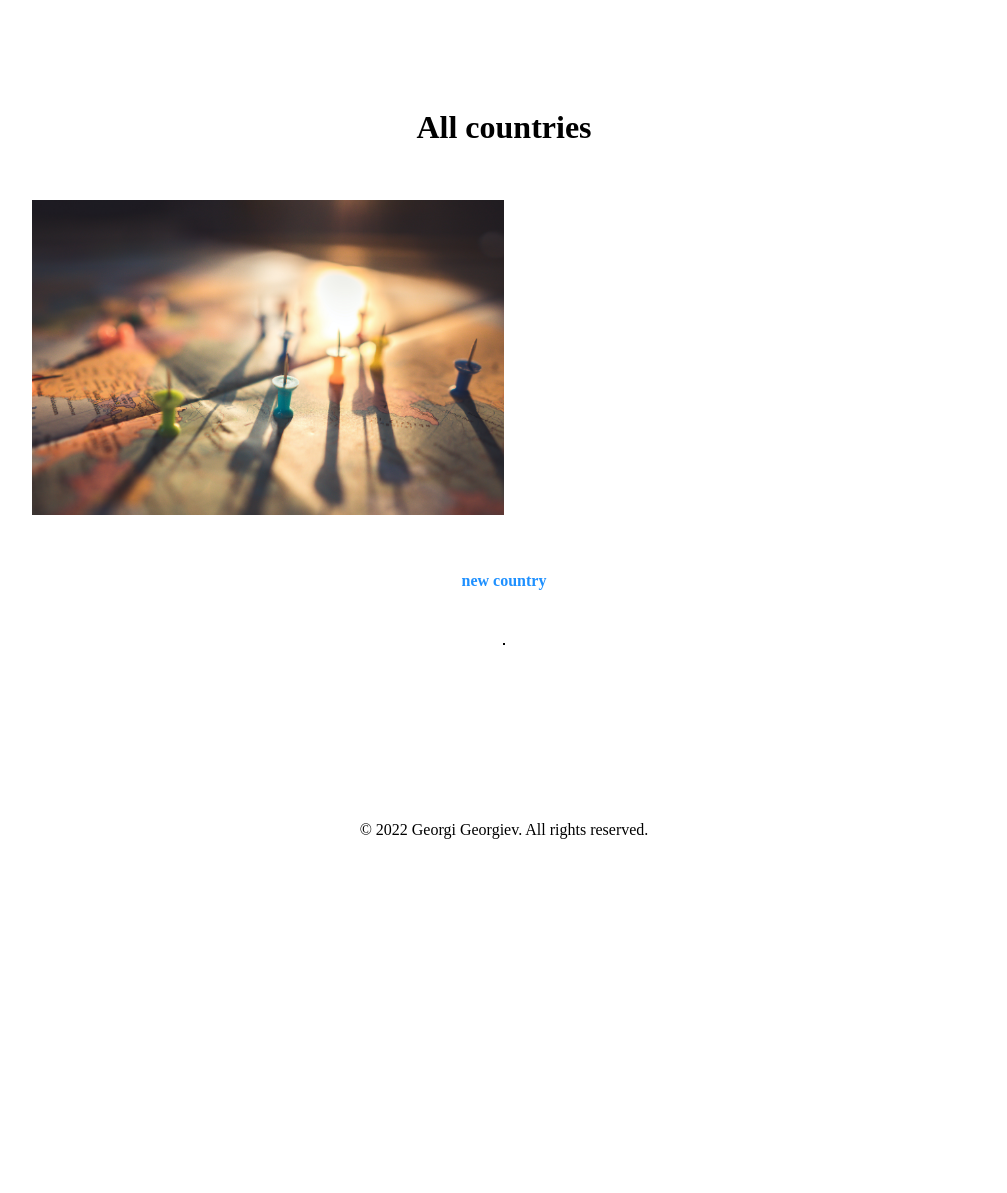
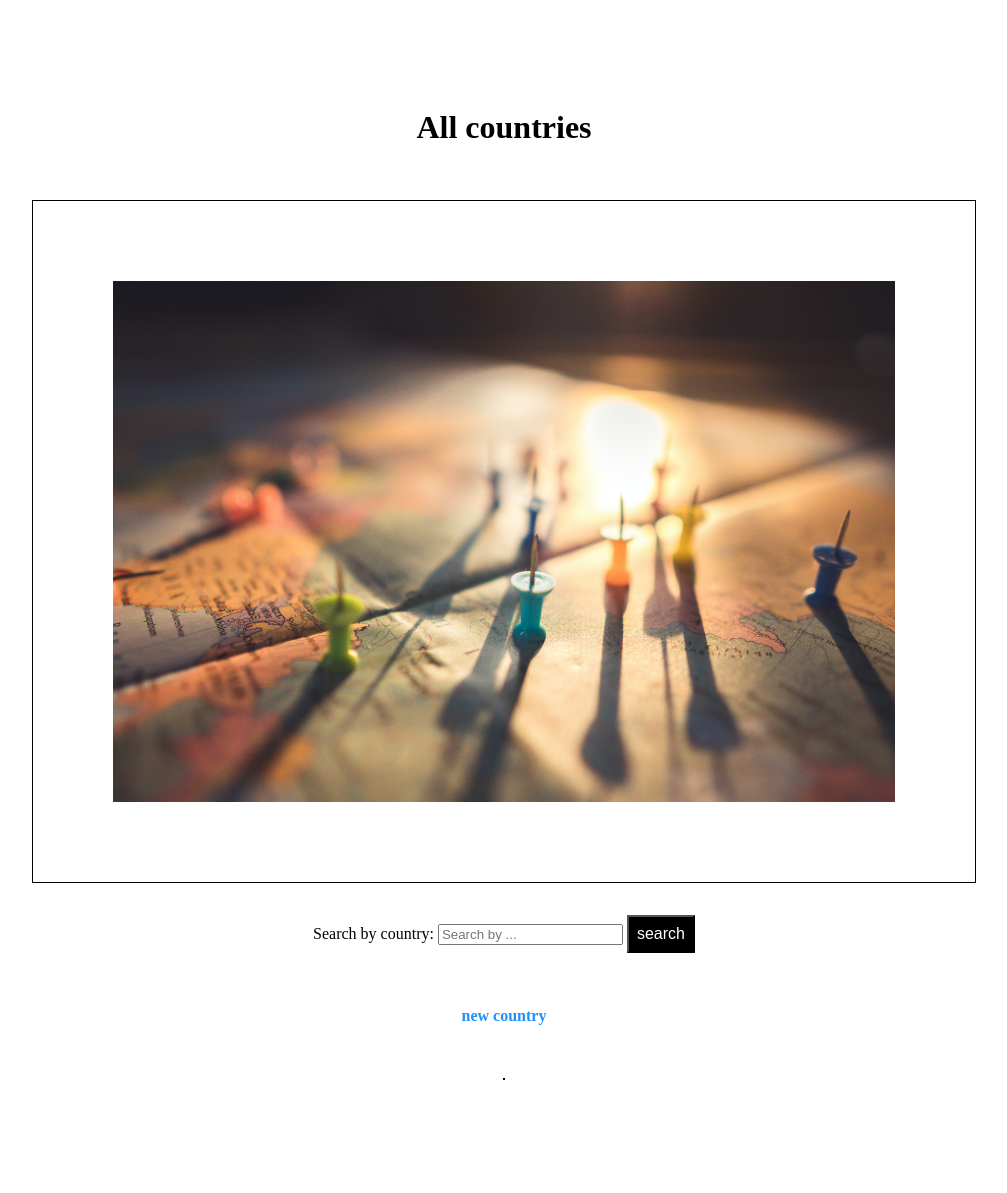
Before and after one commit to gergacio/Adventure-Tracker, a Flask app: page /countries in a window 1280 px wide. Shown: the part 258-1451 px from the top of the page, without its empty margins (136-1143 px from the left). Before the commit the page ends 1097 px from the top, so only its background shows below. Run offline with Flask 2, Linux system fonts and the light colour scheme; data that the repository does not hold is empty; some libraries are stand-ins or nearby versions.

Commit message:
Update index.html

```diff
--- a/templates/countries/index.html
+++ b/templates/countries/index.html
@@ -3,14 +3,23 @@
 {% block content %}
 <div class="container">
    <h1>All countries</h1>
+   <div class="country_container_img">
+      <img src="/static/images/countries.jpg" alt="globe">
+   </div>
+
    <div>
-      <img class="country_img" src="/static/images/countries.jpg" alt="globe">
+      <form action="/search" method="GET">
+         <label for="country">Search by country:</label>
+         <input type="text" name="country" id = "country" placeholder="Search by ...">
+         <button class="search" type="submit">search</button>
+      </form>
    </div>
    <div>
       <h4><a class="link" href="/countries/new">new country</a></h4>
    </div>
 
    <div class="all-countries-cities">
+
       {% for country in all_countries %}
 
          <div class="country-city">
```
